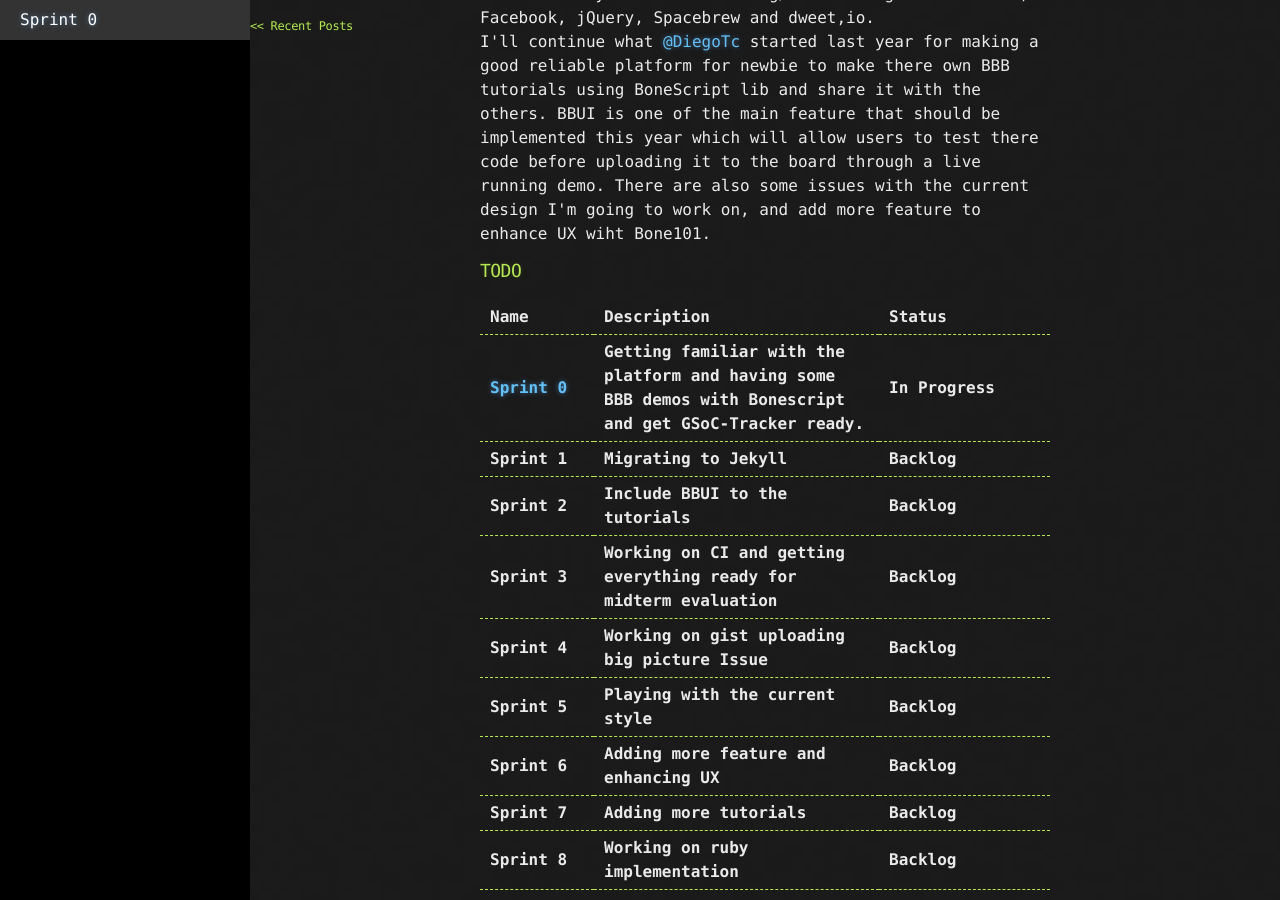
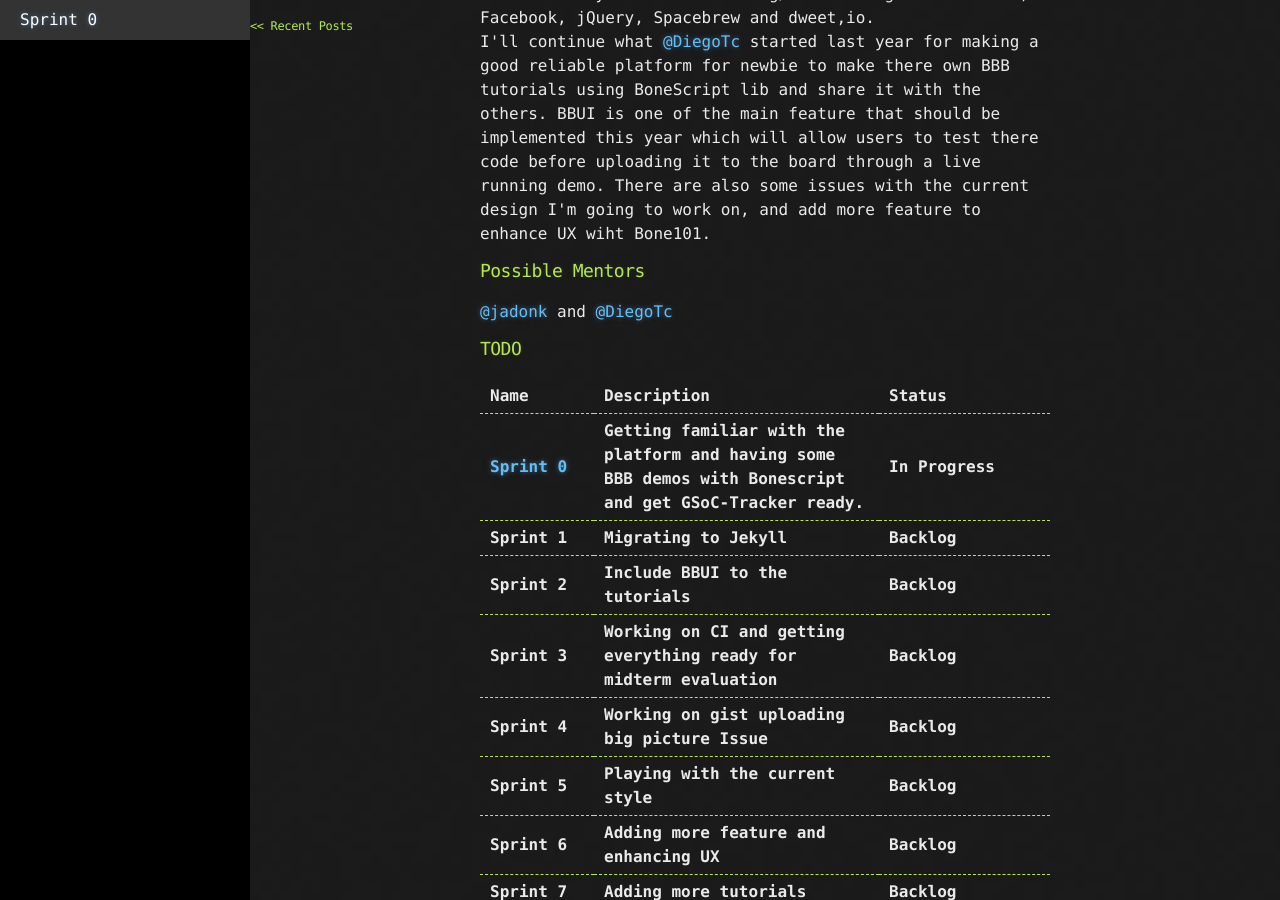
Before and after one commit to ebadawy/GSoC-Tracker, a Jekyll site: the page built from index.html, in a window 1280 px wide and 900 px high, scrolled down 593 px. Built offline with Jekyll 4.4.1, drawn with Linux system fonts in a browser that asks for light colours.

Commit message:
Add Possible Mentors section

```diff
--- a/index.html
+++ b/index.html
@@ -11,6 +11,13 @@
 
 <h4>BoneScript web pages with live-running examples and documentation</h4>
 <p>The BoneScript JavaScript library enables hardware control from web pages using socket.io for remote procedure calls. This provides an excellent environment for teaching how to wire-up sensors and controls and rapidly prototype user interfaces. Numerous examples exist on the web, but consolidation and testing are required to make them usable by novices. Examples include interfacing with potentiometers, light sensors, temperature sensors, motors and LED arrays then visualizing/controlling with Twitter, Facebook, jQuery, Spacebrew and dweet,io.</br>I'll continue what <a href="https://github.com/DiegoTc" class="user-mention">@DiegoTc</a> started last year for making a good reliable platform for newbie to make there own BBB tutorials using BoneScript lib and share it with the others. BBUI is one of the main feature that should be implemented this year which will allow users to test there code before uploading it to the board through a live running demo. There are also some issues with the current design I'm going to work on, and add more feature to enhance UX wiht Bone101.</p>
+
+<h3>
+<a id="rather-drive-stick" class="anchor" href="#rather-drive-stick" aria-hidden="true"><span class="octicon octicon-link"></span></a>Possible Mentors</h3>
+<p>
+	<a href="https://github.com/jadonk" class="user-mention">@jadonk</a> and
+	<a href="https://github.com/DiegoTc" class="user-mention">@DiegoTc</a>
+</p>
 
 <h3>
 <a id="rather-drive-stick" class="anchor" href="#rather-drive-stick" aria-hidden="true"><span class="octicon octicon-link"></span></a>TODO</h3>
```
